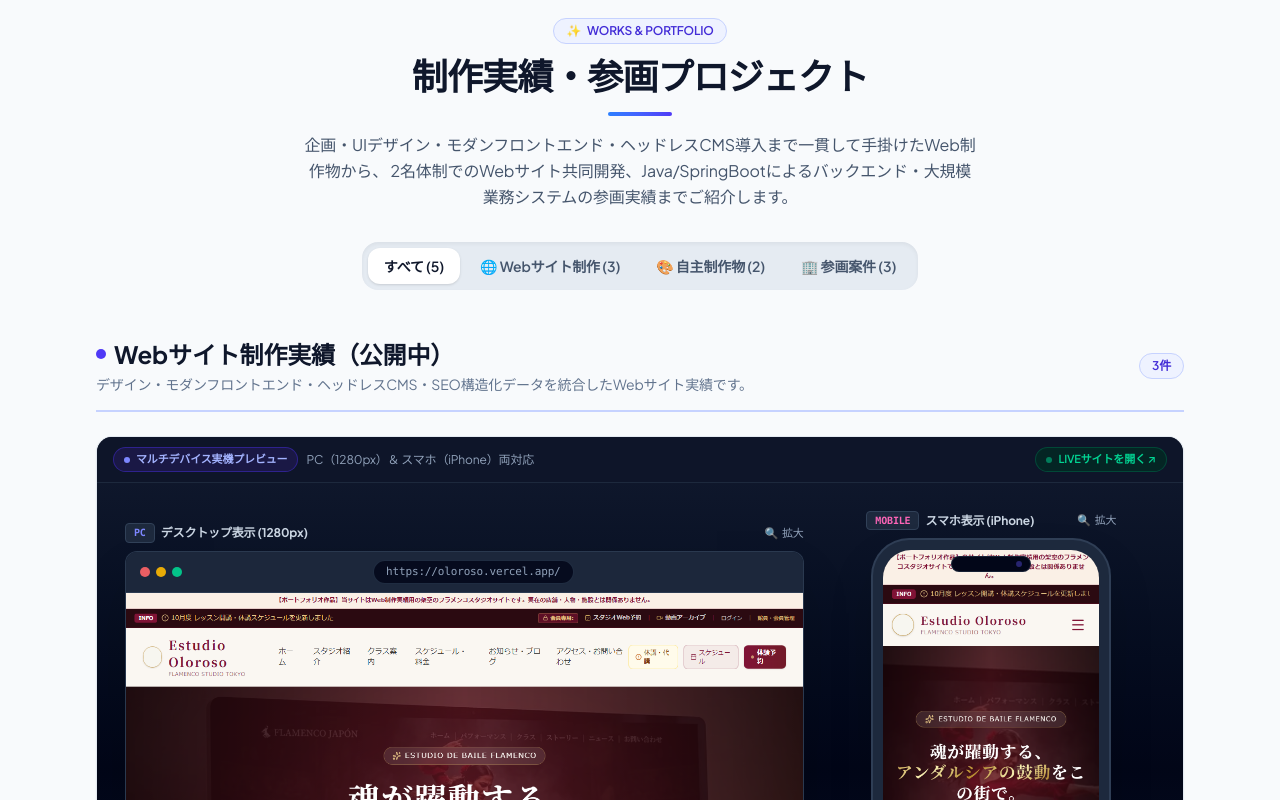
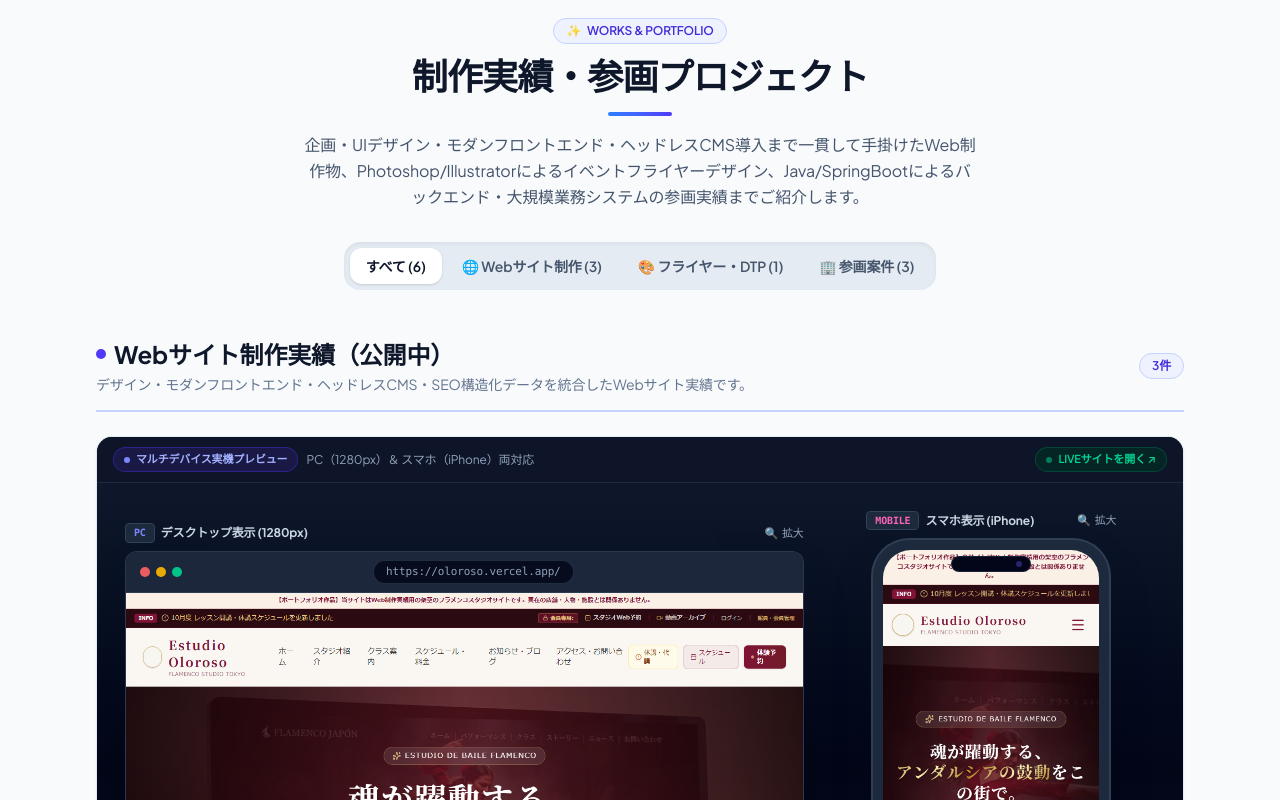
Before and after one commit to ikeda-haruka/ikeda-haruka.github.io, a React (Vite) app: page / in a window 1280 px wide. Shown: the part 820-1620 px from the top of the page. Built offline with nearby package versions, Linux system fonts and the light colour scheme.

Commit message:
feat: Photoshop/Illustratorによるフラメンコイベントフライヤー制作実績の追加 (Closes #20)

```diff
--- a/src/components/Contact.tsx
+++ b/src/components/Contact.tsx
@@ -224,7 +224,7 @@ export default function Contact() {
               </div>
               <div className="p-2.5 bg-slate-50 rounded-xl border border-slate-100">
                 <span className="text-indigo-600 font-bold mr-1">✦</span>
-                Photoshop / Illustrator によるUI・素材デザイン
+                Photoshop / Illustrator によるUI・フライヤー・グラフィック制作
               </div>
               <div className="p-2.5 bg-slate-50 rounded-xl border border-slate-100">
                 <span className="text-indigo-600 font-bold mr-1">✦</span>
--- a/src/components/Projects.tsx
+++ b/src/components/Projects.tsx
@@ -13,8 +13,13 @@ import adminNewsEditImg from "../assets/oloroso-admin/admin-news-edit.png";
 import adminBlogListImg from "../assets/oloroso-admin/admin-blog-list.png";
 import adminBlogEditImg from "../assets/oloroso-admin/admin-blog-edit.png";
 import adminSettingsImg from "../assets/oloroso-admin/admin-settings.png";
+import flyerFlamencoImg from "../assets/flyer-flamenco.jpg";
 
-type ProjectCategory = "portfolio" | "client_web" | "client_enterprise";
+type ProjectCategory =
+  | "portfolio"
+  | "client_web"
+  | "client_enterprise"
+  | "graphic";
 
 interface Screenshot {
   src: string;
@@ -65,7 +70,7 @@ interface Project {
   id: string;
   category: ProjectCategory;
   categoryLabel: string;
-  badgeType: "portfolio" | "client_web" | "client_enterprise";
+  badgeType: "portfolio" | "client_web" | "client_enterprise" | "graphic";
   title: string;
   subtitle: string;
   description: string;
@@ -352,6 +357,40 @@ const projectsData: Project[] = [
     demo: "https://biwakogym.com/",
   },
   {
+    id: "flamenco-flyer",
+    category: "graphic",
+    categoryLabel: "グラフィックデザイン / DTP印刷物",
+    badgeType: "graphic",
+    title: "フラメンコイベント「鬼頭幸穂 オープンクラス」公式フライヤー",
+    subtitle: "Photoshop & Illustrator によるA4フライヤー（両面・2パターン）デザイン制作",
+    description:
+      "大阪・南船場スタジオで開催されたフラメンコワークショップ「鬼頭幸穂 オープンクラス（第4弾）」の公式イベントフライヤー。Adobe PhotoshopおよびIllustratorを使用し、メインビジュアルとなるダンサーの切り抜き・色調補正・光彩エフェクト加工から、タイポグラフィ、情報階層化、受講クラス・料金・アクセス案内のレイアウトまでを一貫して担当。",
+    overview:
+      "フラメンコ特有の上品な情熱と格式を表現した「ブラックver（表面・ダークトーン）」と、クラス詳細や料金・キャンペーン情報を見やすく整理した「ホワイトver（裏面・ライトトーン）」の両面デザインを制作。季節感（6月開催の紫陽花やカエルモチーフ）や親しみやすいトーンを取り入れつつ、QRコード（SNS特設ページ・メール申込み）を配置して高い集客・導線効果を両立しました。印刷入稿（CMYK/高解像度）およびSNS告知用Webフライヤーの両形式に対応。",
+    image: flyerFlamencoImg,
+    imageCaption: "鬼頭幸穂 オープンクラス 公式フライヤー（左: ダークトーン表面 / 右: ライトトーン裏面）",
+    technologies: [
+      "Adobe Photoshop",
+      "Adobe Illustrator",
+      "DTP / 印刷入稿データ作成",
+      "グラフィックデザイン",
+      "人物写真切り抜き・レタッチ",
+      "色調補正・エフェクト合成",
+      "タイポグラフィ",
+      "情報アーキテクチャ（IA）",
+      "配色設計",
+      "QRコード導線設計",
+    ],
+    features: [
+      "Adobe公認資格（Photoshop / Illustrator）のスキルを活かしたプロ品質のビジュアルメイキングとベクターレイアウト",
+      "人物写真の高精度な切り抜き・輪郭補正、衣装のゴールドフリンジを引き立てる黒背景と星の煌めき・光彩エフェクト加工（Photoshop）",
+      "3クラス（テクニカ・ブレリア振付・コムニカシオン）の内容、割引キャンペーン、キャンセルポリシー、スタジオ費用などの複雑な情報を一目で理解できるレイアウト設計（Illustrator）",
+      "6月開催の季節感（紫陽花・傘・カエルのあしらい）を巧みにブレンドし、参加者の心理的ハードルを下げる親しみやすいデザイン",
+      "Facebook特設ページおよびメール申し込み用のQRコードを明瞭に配置し、紙媒体からデジタルへのスムーズなコンバージョン導線を構築",
+      "オフセット印刷・オンデマンド印刷に対応した高解像度CMYK入稿データ作成、およびSNS（Instagram/Facebook）告知用RGB画像の作成",
+    ],
+  },
+  {
     id: "chemical",
     category: "client_enterprise",
     categoryLabel: "参画案件（業務システム）",
@@ -428,7 +467,7 @@ const projectsData: Project[] = [
   },
 ];
 
-type FilterType = "all" | "web" | "portfolio" | "client";
+type FilterType = "all" | "web" | "graphic" | "client";
 
 export default function Projects() {
   const [activeFilter, setActiveFilter] = useState<FilterType>("all");
@@ -460,8 +499,8 @@ export default function Projects() {
   const webProjects = projectsData.filter(
     (p) => p.category === "portfolio" || p.category === "client_web",
   );
-  const portfolioProjects = projectsData.filter(
-    (p) => p.category === "portfolio",
+  const graphicProjects = projectsData.filter(
+    (p) => p.category === "graphic",
   );
   const clientWebProjects = projectsData.filter(
     (p) => p.category === "client_web",
@@ -478,8 +517,63 @@ export default function Projects() {
       key={project.id}
       className="bg-white rounded-2xl overflow-hidden border border-slate-200/90 hover:border-indigo-400 transition-all duration-300 shadow-xs hover:shadow-xl group"
     >
-      {/* 画面キャッチ（PC版・スマホ版 それぞれ独立したデバイスフレームで掲示） */}
-      {(project.imagePc || project.image) && (
+      {/* A. グラフィック・フライヤー展示フレーム */}
+      {project.category === "graphic" && project.image && (
+        <div className="border-b border-slate-200 bg-slate-950 overflow-hidden">
+          {/* 上部ヘッダー */}
+          <div className="bg-slate-900/95 px-4 py-2.5 flex flex-wrap items-center justify-between gap-3 border-b border-slate-800">
+            <div className="flex items-center gap-2">
+              <span className="text-[11px] font-bold text-amber-300 bg-amber-950/80 px-2.5 py-0.5 rounded-full border border-amber-700/50 flex items-center gap-1.5">
+                <span className="w-1.5 h-1.5 rounded-full bg-amber-400"></span>
+                <span>DTP・グラフィックデザイン展示</span>
+              </span>
+              <span className="text-xs text-slate-400 hidden sm:inline">
+                Adobe Photoshop & Illustrator 制作実績
+              </span>
+            </div>
+            <div className="flex items-center gap-2">
+              <span className="text-[11px] text-slate-300 bg-slate-800/90 px-3 py-0.5 rounded-full border border-slate-700">
+                A4イベントフライヤー（両面デザイン）
+              </span>
+            </div>
+          </div>
+
+          {/* フライヤー展示ステージ */}
+          <div
+            className="p-4 sm:p-8 bg-gradient-to-b from-slate-900 via-slate-950 to-slate-900 flex flex-col items-center justify-center cursor-pointer group/flyer"
+            onClick={() =>
+              setSelectedScreenshot({
+                src: project.image!,
+                title: `${project.title} - 完成フライヤー`,
+                caption:
+                  project.imageCaption ||
+                  "A4フライヤー両面デザイン（Photoshop / Illustrator制作）",
+              })
+            }
+          >
+            <div className="relative max-w-4xl w-full rounded-2xl overflow-hidden shadow-2xl border border-slate-700/80 group-hover/flyer:border-amber-400/80 transition-all duration-300 bg-slate-900">
+              <img
+                src={project.image}
+                alt={project.title}
+                className="w-full h-auto object-contain group-hover/flyer:scale-[1.01] transition-transform duration-500"
+              />
+              <div className="absolute inset-0 bg-slate-950/0 group-hover/flyer:bg-slate-950/25 transition-colors flex items-center justify-center">
+                <span className="opacity-0 group-hover/flyer:opacity-100 bg-white/95 text-slate-900 text-xs sm:text-sm font-bold px-4 py-2 rounded-full shadow-2xl transition-all duration-200 flex items-center gap-1.5">
+                  <span>🔍</span>
+                  <span>クリックして高解像度で拡大表示</span>
+                </span>
+              </div>
+            </div>
+            <p className="text-xs text-slate-400 mt-3 text-center flex items-center gap-1.5">
+              <span>💡</span>
+              <span>{project.imageCaption || "クリックで拡大表示できます"}</span>
+            </p>
+          </div>
+        </div>
+      )}
+
+      {/* B. 画面キャッチ（PC版・スマホ版 それぞれ独立したデバイスフレームで掲示） */}
+      {project.category !== "graphic" && (project.imagePc || project.image) && (
         <div className="border-b border-slate-200 bg-slate-950 overflow-hidden">
           {/* 上部プレビュー・ステージヘッダー（ブラウザ枠ではなく、マルチデバイス展示ヘッダー） */}
           <div className="bg-slate-900/95 px-4 py-2.5 flex flex-wrap items-center justify-between gap-3 border-b border-slate-800">
@@ -622,7 +716,9 @@ export default function Projects() {
           <div className="flex flex-wrap items-center gap-2 mb-3">
             <span
               className={`text-xs font-bold px-3 py-1 rounded-full ${
-                project.badgeType === "portfolio"
+                project.badgeType === "graphic"
+                  ? "bg-amber-100 text-amber-800 border border-amber-200"
+                  : project.badgeType === "portfolio"
                   ? "bg-purple-100 text-purple-700 border border-purple-200"
                   : project.badgeType === "client_web"
                   ? "bg-blue-100 text-blue-700 border border-blue-200"
@@ -661,7 +757,9 @@ export default function Projects() {
 
         <div className="mt-6">
           <h4 className="text-xs font-bold text-slate-500 uppercase tracking-wider mb-3">
-            Key Features / 主な機能・実装
+            {project.category === "graphic"
+              ? "Design Highlights / 制作ポイント・デザイン設計"
+              : "Key Features / 主な機能・実装"}
           </h4>
           <ul className="grid grid-cols-1 gap-2">
             {project.features.map((feature, featIndex) => (
@@ -1106,8 +1204,7 @@ export default function Projects() {
           </h2>
           <div className="w-16 h-1 bg-gradient-to-r from-blue-500 to-indigo-600 mx-auto mt-4 rounded-full"></div>
           <p className="text-slate-600 mt-4 max-w-2xl mx-auto text-sm sm:text-base leading-relaxed">
-            企画・UIデザイン・モダンフロントエンド・ヘッドレスCMS導入まで一貫して手掛けたWeb制作物から、
-            2名体制でのWebサイト共同開発、Java/SpringBootによるバックエンド・大規模業務システムの参画実績までご紹介します。
+            企画・UIデザイン・モダンフロントエンド・ヘッドレスCMS導入まで一貫して手掛けたWeb制作物、Photoshop/Illustratorによるイベントフライヤーデザイン、Java/SpringBootによるバックエンド・大規模業務システムの参画実績までご紹介します。
           </p>
 
           {/* カテゴリ切り替えタブ */}
@@ -1136,14 +1233,14 @@ export default function Projects() {
             </button>
             <button
               type="button"
-              onClick={() => setActiveFilter("portfolio")}
+              onClick={() => setActiveFilter("graphic")}
               className={`px-4 py-2 text-xs sm:text-sm font-semibold rounded-xl transition-all cursor-pointer ${
-                activeFilter === "portfolio"
-                  ? "bg-white text-purple-600 shadow-sm"
+                activeFilter === "graphic"
+                  ? "bg-white text-amber-700 shadow-sm"
                   : "text-slate-600 hover:text-slate-900"
               }`}
             >
-              🎨 自主制作物 ({portfolioProjects.length})
+              🎨 フライヤー・DTP ({graphicProjects.length})
             </button>
             <button
               type="button"
@@ -1161,19 +1258,15 @@ export default function Projects() {
 
         {/* コンテンツ表示エリア */}
         <div className="space-y-16">
-          {/* 1. Webサイト制作実績グループ（Oloroso & BIWAKO GYM） */}
-          {(activeFilter === "all" ||
-            activeFilter === "web" ||
-            activeFilter === "portfolio") && (
+          {/* 1. Webサイト制作実績グループ（Oloroso & BIWAKO GYM & ポートフォリオ） */}
+          {(activeFilter === "all" || activeFilter === "web") && (
             <div>
               <div className="flex flex-col sm:flex-row sm:items-center justify-between pb-4 mb-6 border-b-2 border-indigo-200 gap-2">
                 <div>
                   <div className="flex items-center gap-2">
                     <span className="w-2.5 h-2.5 rounded-full bg-indigo-600"></span>
                     <h3 className="text-xl sm:text-2xl font-bold text-slate-900">
-                      {activeFilter === "portfolio"
-                        ? "ポートフォリオ実績用制作物（自主制作）"
-                        : "Webサイト制作実績（公開中）"}
+                      Webサイト制作実績（公開中）
                     </h3>
                   </div>
                   <p className="text-xs sm:text-sm text-slate-500 mt-1">
@@ -1181,21 +1274,43 @@ export default function Projects() {
                   </p>
                 </div>
                 <span className="text-xs font-semibold text-indigo-700 bg-indigo-50 px-3 py-1 rounded-full border border-indigo-200 self-start sm:self-auto">
-                  {activeFilter === "portfolio"
-                    ? `${portfolioProjects.length}件`
-                    : `${webProjects.length}件`}
+                  {webProjects.length}件
                 </span>
               </div>
 
               <div className="grid grid-cols-1 gap-8">
-                {activeFilter === "portfolio"
-                  ? portfolioProjects.map(renderProjectCard)
-                  : webProjects.map(renderProjectCard)}
+                {webProjects.map(renderProjectCard)}
               </div>
             </div>
           )}
 
-          {/* 2. 参画案件（Webサイト共同開発 BIWAKO GYM）※clientタブ選択時のみWeb案件として表示 */}
+          {/* 2. グラフィックデザイン・フライヤー実績グループ */}
+          {(activeFilter === "all" || activeFilter === "graphic") && (
+            <div>
+              <div className="flex flex-col sm:flex-row sm:items-center justify-between pb-4 mb-6 border-b-2 border-amber-300 gap-2">
+                <div>
+                  <div className="flex items-center gap-2">
+                    <span className="w-2.5 h-2.5 rounded-full bg-amber-500"></span>
+                    <h3 className="text-xl sm:text-2xl font-bold text-slate-900">
+                      グラフィックデザイン・フライヤー制作実績
+                    </h3>
+                  </div>
+                  <p className="text-xs sm:text-sm text-slate-500 mt-1">
+                    Adobe Photoshop & Illustratorを活用した、イベントフライヤー・印刷物（DTP）・画像レタッチ制作実績です。
+                  </p>
+                </div>
+                <span className="text-xs font-semibold text-amber-800 bg-amber-50 px-3 py-1 rounded-full border border-amber-200 self-start sm:self-auto">
+                  {graphicProjects.length}件
+                </span>
+              </div>
+
+              <div className="grid grid-cols-1 gap-8">
+                {graphicProjects.map(renderProjectCard)}
+              </div>
+            </div>
+          )}
+
+          {/* 3. 参画案件（Webサイト共同開発 BIWAKO GYM）※clientタブ選択時のみWeb案件として表示 */}
           {activeFilter === "client" && (
             <div>
               <div className="flex flex-col sm:flex-row sm:items-center justify-between pb-4 mb-6 border-b-2 border-blue-200 gap-2">
--- a/src/components/Skills.tsx
+++ b/src/components/Skills.tsx
@@ -15,6 +15,8 @@ const skillsData: SkillCategory[] = [
     skills: [
       "Visual Design using Adobe Photoshop 2023 (公認資格)",
       "Graphic Design & Illustration using Adobe Illustrator 2023 (公認資格)",
+      "イベントフライヤー・チラシ制作 (DTP印刷入稿データ作成)",
+      "人物写真レタッチ・切り抜き・合成エフェクト",
       "Figma",
       "Webデザイン・UI/UX設計",
       "LP制作・バナー作成",
```
Also changed, not shown: src/assets/flyer-flamenco.jpg (added).
